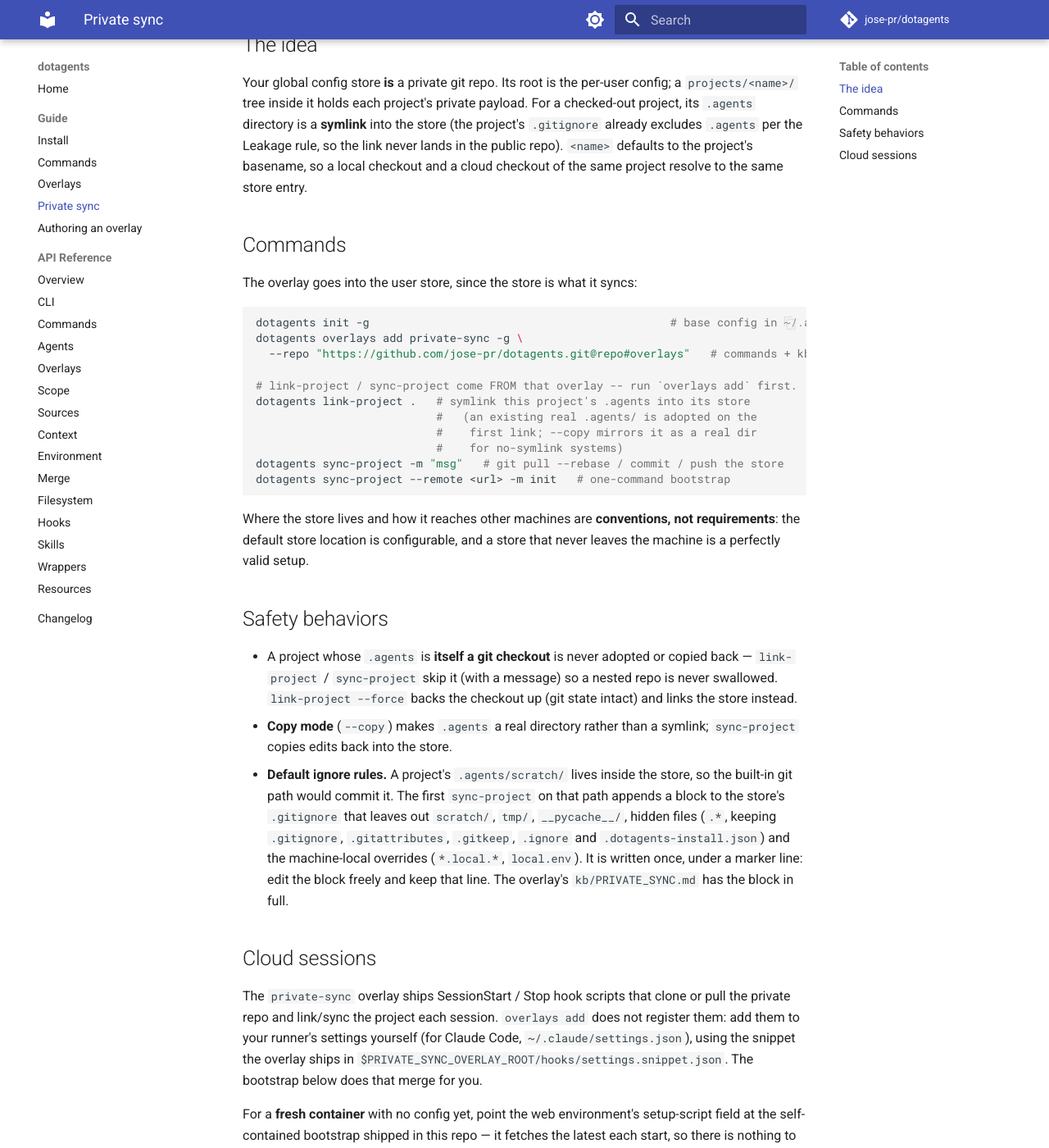
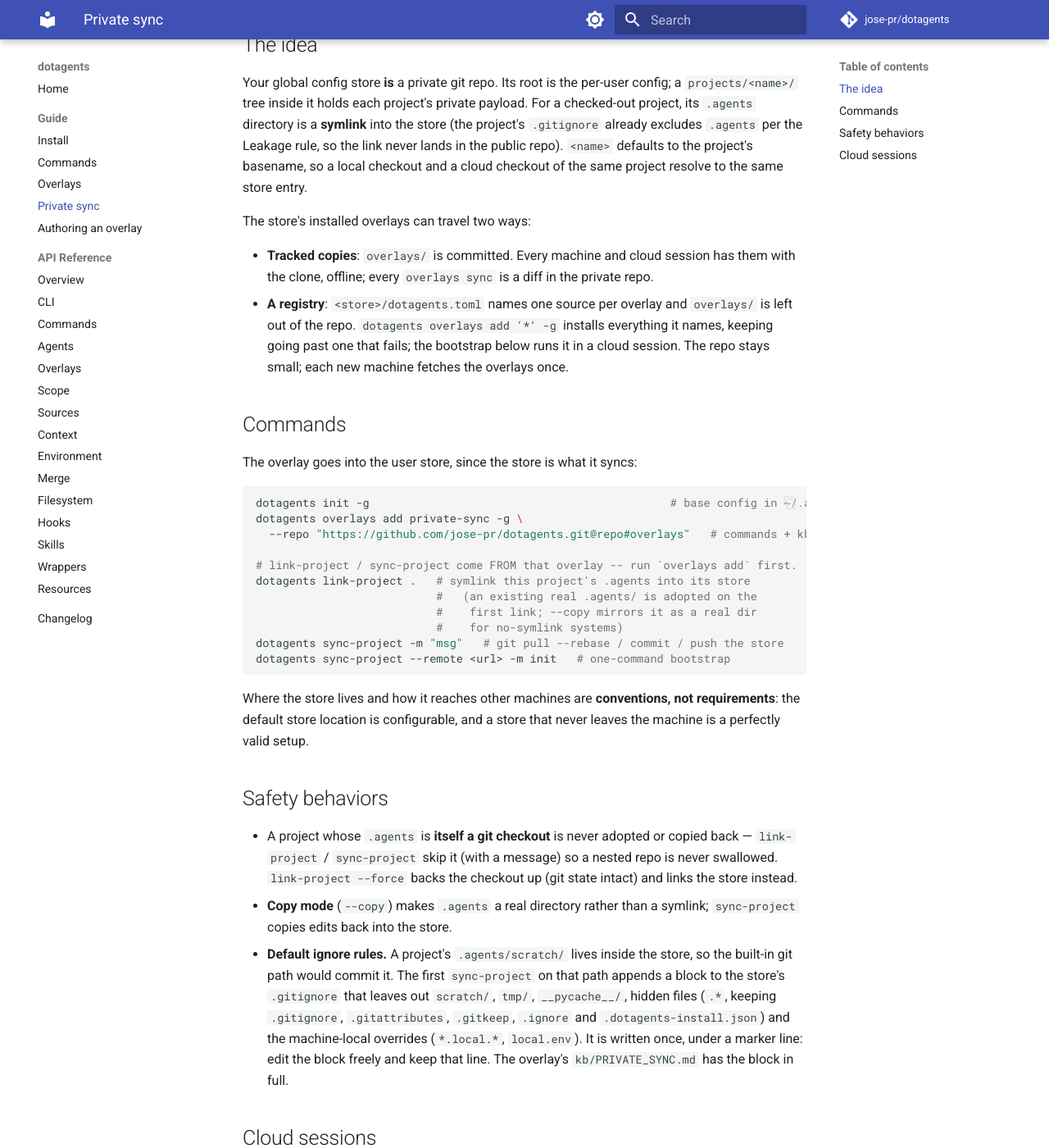
Before and after one commit to jose-pr/dotagents, an MkDocs documentation site: the page built from docs/guide/private-sync.md, in a window 1280 px wide and 1400 px high, scrolled down 378 px. Shown: the whole window at 82% size. Built offline with MkDocs 1.6.1 and Material for MkDocs 9.7.7, drawn with Linux system fonts in a browser that asks for light colours; comment, search, counter and statistics services are not loaded; some of the changed text lies outside the part shown.

Commit message:
docs: add globs, the keep-going add, and the registry store layout

```diff
--- a/docs/guide/private-sync.md
+++ b/docs/guide/private-sync.md
@@ -18,6 +18,16 @@ project's `.gitignore` already excludes `.agents` per the Leakage rule, so the l
 never lands in the public repo). `<name>` defaults to the project's basename, so a
 local checkout and a cloud checkout of the same project resolve to the same store
 entry.
+
+The store's installed overlays can travel two ways:
+
+- **Tracked copies**: `overlays/` is committed. Every machine and cloud session has
+  them with the clone, offline; every `overlays sync` is a diff in the private repo.
+- **A registry**: `<store>/dotagents.toml` names one source per overlay and
+  `overlays/` is left out of the repo. `dotagents overlays add '*' -g` installs
+  everything it names, keeping going past one that fails; the bootstrap below runs
+  it in a cloud session. The repo stays small; each new machine fetches the
+  overlays once.
 
 ## Commands
 
@@ -82,7 +92,8 @@ curl -fsSL https://raw.githubusercontent.com/<you>/dotagents/main/tools/cloud-se
     success. `&&` propagates the curl failure instead.
 
 The bootstrap authenticates (bypassing a hosted-runner `github.com` → proxy git
-rewrite), clones/pulls the store, installs the CLI, links the project, and wires the
+rewrite), clones/pulls the store, installs the CLI, installs every overlay the store's
+registry names (`overlays add '*'`, when it has one), links the project, and wires the
 hooks into `~/.claude/settings.json` — driven by `AGENTS_REMOTE` /
 `DOTAGENTS_AGENTS_TOKEN` / `DOTAGENTS_CLI_INSTALL` environment variables (the token is
 never committed). `AGENTS_OVERLAYS_REMOTE` / `AGENTS_OVERLAYS_REF` choose where it
```
Also changed, not shown: CHANGELOG.md (+11 -0 lines), docs/guide/commands.md (+9 -1 lines).
